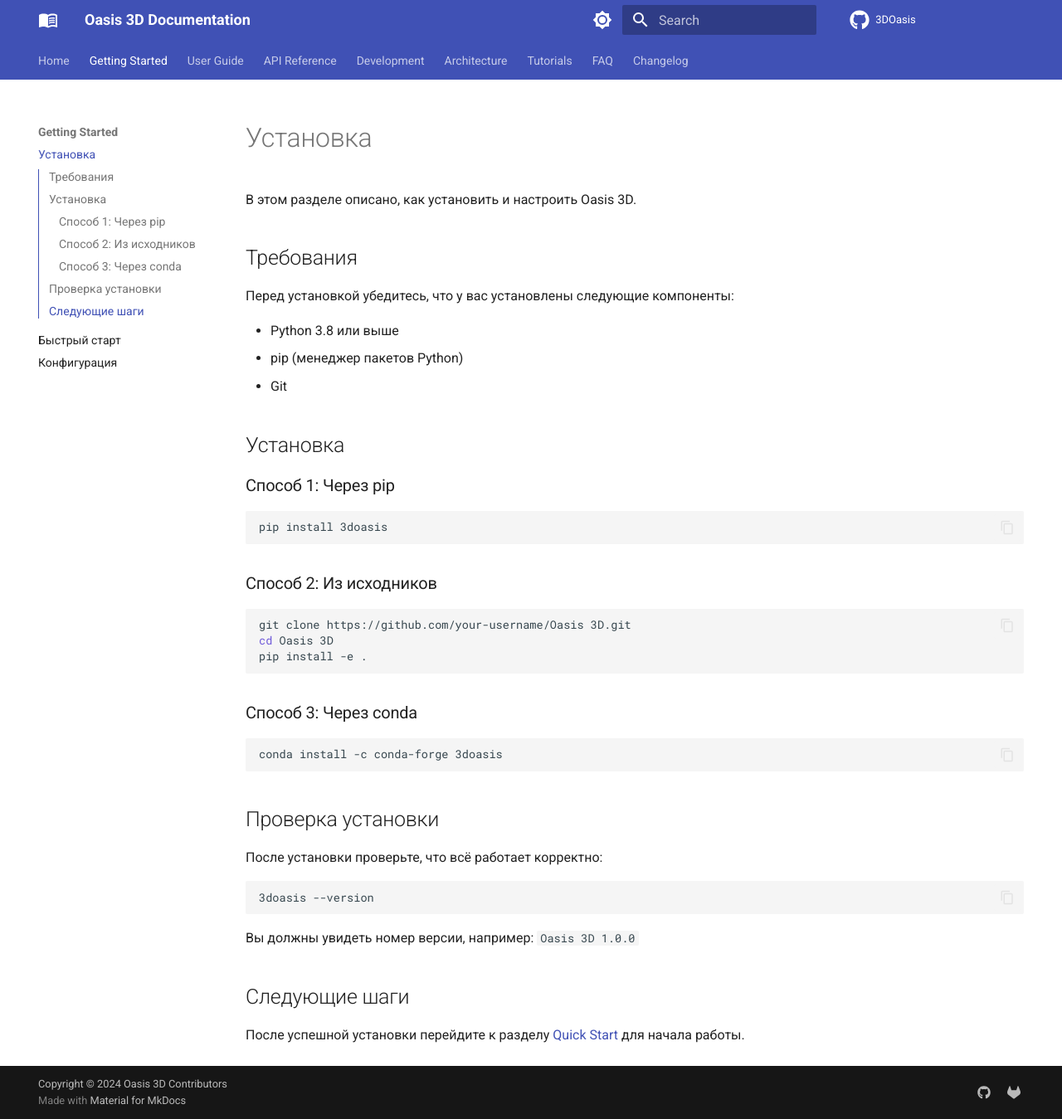
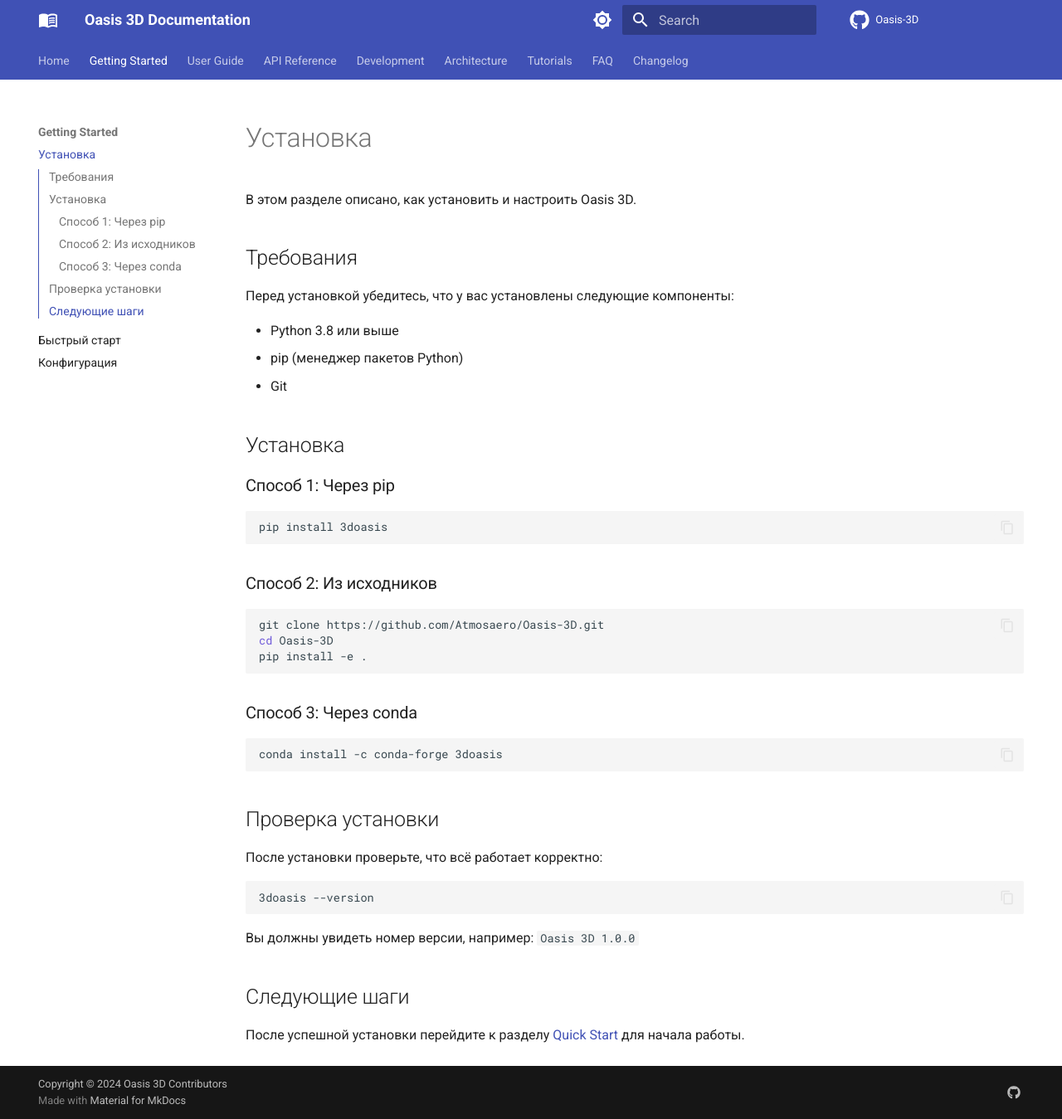
Before and after one commit to Atmosaero/Oasis-3D, an MkDocs documentation site: the page built from docs/getting-started/installation.md, in a window 1280 px wide and 1349 px high. Shown: the whole window at 83% size. Built offline with MkDocs 1.6.1 and Material for MkDocs 9.7.7, drawn with Linux system fonts in a browser that asks for light colours; comment, search, counter and statistics services are not loaded; the version menu is left out.

Commit message:
Configure repository URLs for GitHub: Atmosaero/Oasis-3D

```diff
--- a/mkdocs.yml
+++ b/mkdocs.yml
@@ -1,19 +1,17 @@
 site_name: Oasis 3D Documentation
 site_description: Comprehensive documentation wiki for Oasis 3D project
 site_author: Oasis 3D Team
-site_url: https://your-username.github.io/3DOasis
+site_url: https://atmosaero.github.io/Oasis-3D
 
 # Repository - Git Integration
-repo_name: 3DOasis
-repo_url: https://github.com/your-username/3DOasis
+repo_name: Oasis-3D
+repo_url: https://github.com/Atmosaero/Oasis-3D
 edit_uri: edit/main/docs/
 # Позволяет пользователям редактировать документацию прямо из браузера
 extra:
   social:
     - icon: fontawesome/brands/github
-      link: https://github.com/your-username/3DOasis
-    - icon: fontawesome/brands/gitlab
-      link: https://gitlab.com/your-username/3DOasis
+      link: https://github.com/Atmosaero/Oasis-3D
   version:
     provider: mike
 
```
Also changed, not shown: docs/development/contributing.md (+1 -1 lines), docs/development/setup.md (+2 -2 lines), docs/faq.md (+1 -1 lines), docs/getting-started/installation.md (+2 -2 lines), docs/index.md (+3 -3 lines).
